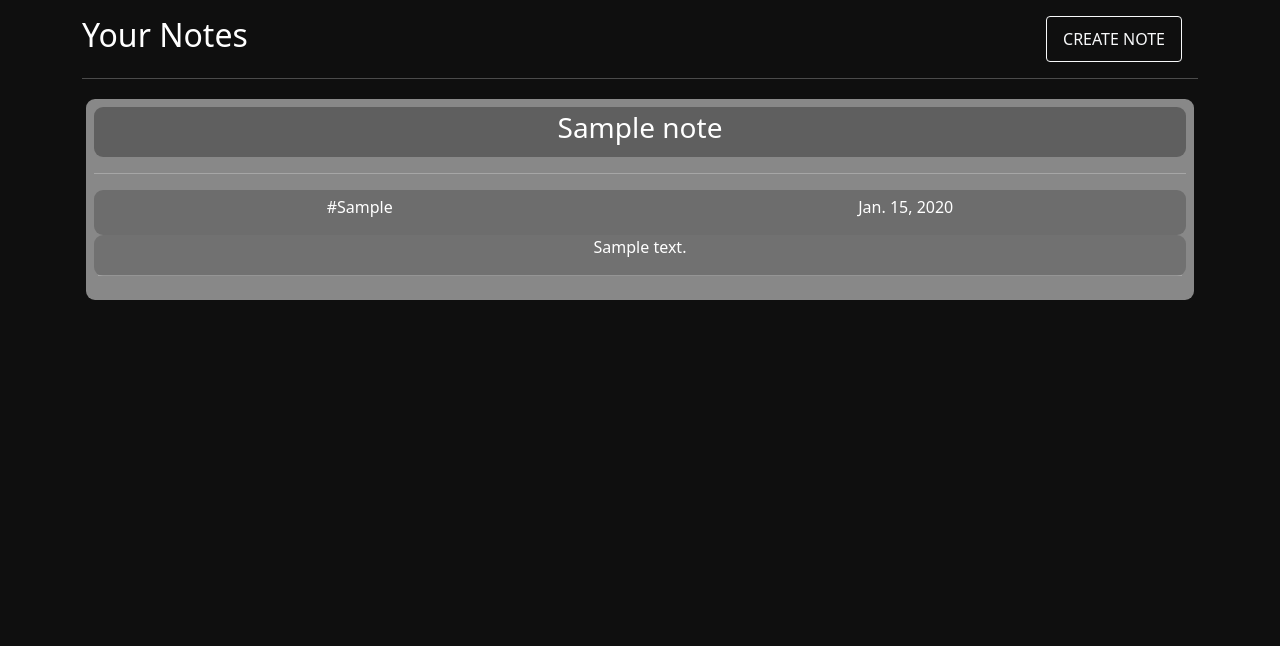
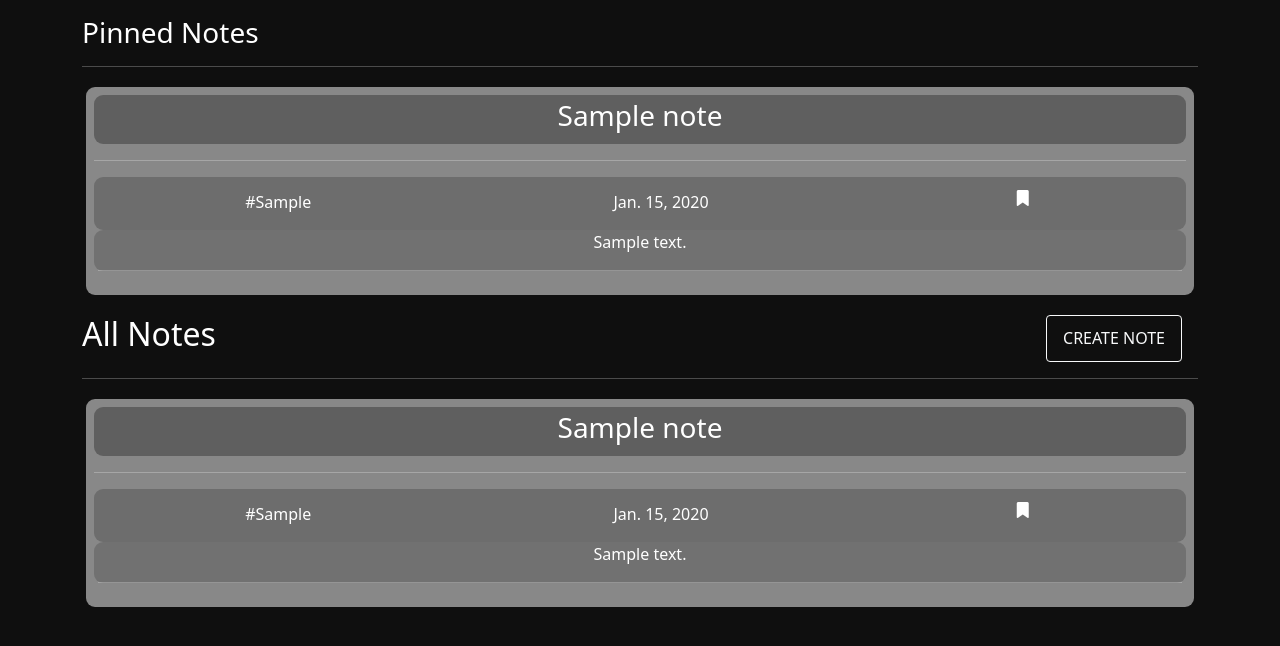
Before and after one commit to Husain-Jinia/Django-Note-Taking-App, a Django app: page / in a window 1280 px wide. Shown: the top 646 px of the page. Run offline with Django 4.2, Linux system fonts and the light colour scheme; a user stored in the database is signed in; tables that the repository leaves empty hold one stand-in row (values such as "Sample post"); some libraries are stand-ins or nearby versions.

Commit message:
pin note functionality (#1)

```diff
--- a/core/urls.py
+++ b/core/urls.py
@@ -28,8 +28,7 @@ urlpatterns = [
     path('logout/',auth_views.LogoutView.as_view(template_name = 'users/logout.html'), name='logout'),
     # notes url
     path('home/',notes_views.CreateNotes.as_view(), name='create-note'),
-    path('',notes_views.displayView, name='display-note')
-
-
+    path('',notes_views.displayView, name='display-note'),
+    path('pinnote/<int:id>',notes_views.pin, name='pin-note')
 
 ]
--- a/notes/models.py
+++ b/notes/models.py
@@ -25,6 +25,7 @@ class Note(models.Model):
     color = models.ForeignKey(Color, on_delete=models.CASCADE)
     created_on = models.DateField()
     author = models.ForeignKey(User,  on_delete=models.CASCADE)
+    pin = models.BooleanField('pinned', default=False)
 
     def __str__(self):
         return self.title
--- a/notes/templates/base.html
+++ b/notes/templates/base.html
@@ -18,5 +18,7 @@
     integrity="sha384-ka7Sk0Gln4gmtz2MlQnikT1wXgYsOg+OMhuP+IlRH9sENBO0LRn5q+8nbTov4+1p"
     crossorigin="anonymous"></script>
 
+    <script src="https://kit.fontawesome.com/faea57e258.js" crossorigin="anonymous"></script>
+
 </body>
 </html>
--- a/notes/templates/display-notes-page.html
+++ b/notes/templates/display-notes-page.html
@@ -4,8 +4,46 @@
     {%if user.is_authenticated %}
     <div class="container my-3">
         <div class="mx-auto">
-            <div class="d-flex justify-content-between">
-                <h2 style="color: white;">Your Notes</h2>
+
+            <h3 style="color: white;">Pinned Notes</h3>
+            <hr style="color:white;">
+            <div class="d-flex flex-wrap">
+                {% for note in notes %}
+                    {% if note.pin %}
+                        <div class=" text-center py-2 px-2 mx-1 my-1" style="background-color:{{note.color}}; border-radius:9px; color:white; flex:1 1 17em">
+
+                        <div class="px-2 py-1" style="border-radius:9px;background-color: rgba(0, 0, 0, 0.3);">
+                            <h3>
+                                {{note.title}}
+                            </h3>
+                        </div>
+                        <hr>
+                        <div class="d-flex flex-direction-row justify-content-around" style="border-radius:9px;background-color: rgba(0, 0, 0, 0.2); padding-top:0.5rem ">
+                            <center>
+                                <p class="mx-2" style="padding-top:5px"><a style="text-decoration:none; color:white;" href="#">#{{note.tag}}</a></p>
+                            </center>
+                            <center>
+                                <p class="mx-2" style="padding-top:5px">{{note.created_on}}</p>
+                            </center>
+                            <form class="mx-2" action="{% url 'pin-note' note.pk %}" ,method = "POST">
+                                {%csrf_token%}
+                                <input type="hidden" name="next" value="{{request.path}}">
+                                <button style ="background-color:transparent; border:none;box-shadow:none; color:white" type = "submit"><i class="fas solid fa-bookmark"></i></button>
+                            </form>
+                        </div>
+                        <div class="px-1" style="border-radius:9px;background-color: rgba(0, 0, 0, 0.17);">
+                            <p>
+                                {{note.body|safe}}
+                                <hr>
+                            </p>
+                        </div>
+
+                    </div>
+                    {% endif %}
+                {% endfor %}
+            </div>
+            <div class="d-flex justify-content-between my-3">
+                <h2 style="color: white;">All Notes</h2>
                 <button class="btn btn-outline-light px-3 mx-3" href="">CREATE NOTE</button>
             </div>
 
@@ -25,13 +63,26 @@
                             </h3>
                         </div>
                         <hr>
-                        <div class="d-flex flex-direction-row justify-content-around" style="border-radius:9px;background-color: rgba(0, 0, 0, 0.2); ">
+                        <div class="d-flex flex-direction-row justify-content-around" style="border-radius:9px;background-color: rgba(0, 0, 0, 0.2); padding-top:0.5rem">
                             <center>
                                 <p class="mx-2" style="padding-top:5px"><a style="text-decoration:none; color:#fff" href="#">#{{note.tag}}</a></p>
                             </center>
                             <center>
                                 <p class="mx-2" style="padding-top:5px">{{note.created_on}}</p>
                             </center>
+                            {%if note.pin %}
+                            <form class="mx-2" action="{% url 'pin-note' note.id %}" ,method = "POST">
+                                {%csrf_token%}
+                                <input type="hidden" name="next" value="{{request.path}}">
+                                <button style ="background-color:transparent; border:none;box-shadow:none; color:white" type = "submit"><i class="fas solid fa-bookmark"></i></button>
+                            </form>
+                            {% else %}
+                            <form class="mx-2" action="{% url 'pin-note' note.id %}" ,method = "POST">
+                                {%csrf_token%}
+                                <input type="hidden" name="next" value="{{request.path}}">
+                                <button style ="background-color:transparent; border:none;box-shadow:none;  color:white" type = "submit"><i class="far regular fa-bookmark"></i></button>
+                            </form>
+                            {% endif %}
                         </div>
                         <div class="px-1" style="border-radius:9px;background-color: rgba(0, 0, 0, 0.17);">
                             <p>
@@ -39,10 +90,31 @@
                                 <hr>
                             </p>
                         </div>
+
                     </div>
                 {% endfor %}
+                <div class="modal" tabindex="-1">
+                    <div class="modal-dialog">
+                      <div class="modal-content">
+                        <div class="modal-header">
+                          <h5 class="modal-title">Modal title</h5>
+                          <button type="button" class="btn-close" data-bs-dismiss="modal" aria-label="Close"></button>
+                        </div>
+                        <div class="modal-body">
+                          <p>Modal body text goes here.</p>
+                        </div>
+                        <div class="modal-footer">
+                          <button type="button" class="btn btn-secondary" data-bs-dismiss="modal">Close</button>
+                          <button type="button" class="btn btn-primary">Save changes</button>
+                        </div>
+                      </div>
+                    </div>
+                  </div>
+
             </div>
         </div>
     </div>
     {% endif %}
+    <script src="https://kit.fontawesome.com/faea57e258.js" crossorigin="anonymous"></script>
+
 {% endblock content %}
--- a/notes/views.py
+++ b/notes/views.py
@@ -1,3 +1,4 @@
+from django.http import HttpResponseRedirect
 from django.shortcuts import render
 from django.urls import reverse_lazy
 from django.views.generic import  CreateView,DeleteView, UpdateView, DetailView
@@ -22,4 +23,15 @@ class CreateNotes(CreateView):
 class UpdateArticle(UpdateView):
     model = Note
     form_class = NotesUpdateForms
-    template_name = 'updateArticle.html'
+    template_name = 'display-notes-page.html'
+
+def pin(request,id):
+    notes = Note.objects.get(id=id)
+    if notes.pin == False:
+        notes.pin =True
+        notes.save()
+    else:
+        notes.pin =False
+        notes.save()
+    next  = request.POST.get('next','/')
+    return HttpResponseRedirect(next)
```
Also changed, not shown: notes/migrations/0005_note_pin.py (added).
